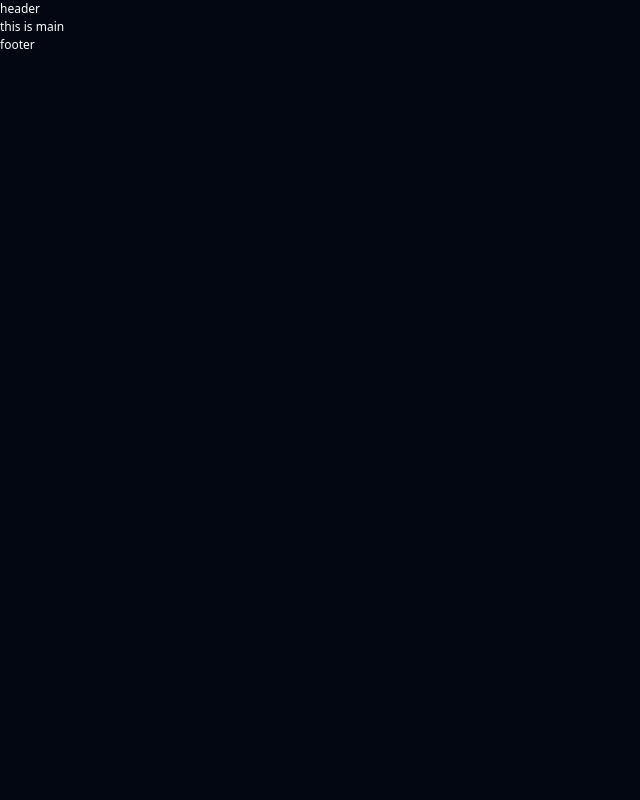
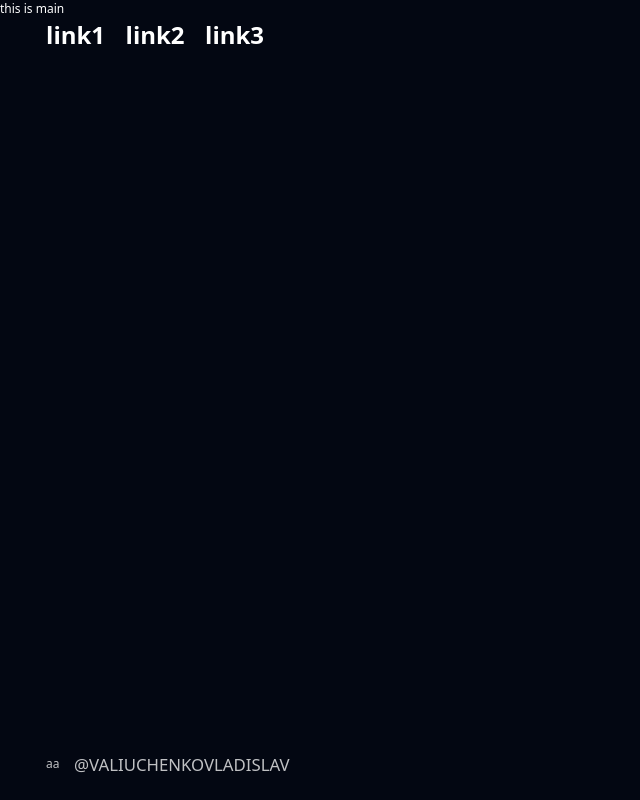
Before and after one commit to ValiuchenkoVladislav/valiuchenkovladislav.github.io, a Preact app: page / in a window 1280 px wide. Shown: the whole page, without its empty margins (0-640 px from the left). Built offline with nearby package versions, Linux system fonts and the light colour scheme.

Commit message:
added StaticUIBar component

```diff
--- /dev/null
+++ b/src/components/StaticUIBar.tsx
@@ -0,0 +1,24 @@
+import { type ComponentChildren, type JSX, createElement } from "preact";
+
+
+export type StaticUIBarProps = Readonly<{
+  element: keyof JSX.IntrinsicElements;
+  children: ComponentChildren;
+  className?: string;
+}>;
+
+export function StaticUIBar({ element, className, children }: StaticUIBarProps) {
+  return createElement(
+    element,
+    {
+      className: `
+        z-10 absolute
+        flex justify-between
+        px-[max(3.6vw,16px)] py-[max(1.8vw,16px)]
+        w-screen
+        ${className}
+      `
+    },
+    children
+  );
+}
--- a/src/layout/Footer.tsx
+++ b/src/layout/Footer.tsx
@@ -1,7 +1,21 @@
+import { StaticUIBar } from "~/components/StaticUIBar";
+
+
 export function Footer() {
   return (
-    <footer>
-      footer
-    </footer>
+    <StaticUIBar element="footer" className="bottom-0 items-end">
+      <a
+        href="https://github.com/ValiuchenkoVladislav" target="_blank" rel="noreferrer"
+        className={`
+          flex gap-[1.2rem] items-center
+          duration-700 opacity-75 hover:opacity-100
+        `}
+      >
+        aa
+        <span className="text-[1.4rem] max-[352px]:hidden">
+          @VALIUCHENKOVLADISLAV
+        </span>
+      </a>
+    </StaticUIBar>
   );
 }
--- a/src/layout/Header.tsx
+++ b/src/layout/Header.tsx
@@ -1,7 +1,14 @@
+import { StaticUIBar } from "~/components/StaticUIBar";
+
+
 export function Header() {
   return (
-    <header>
-      header
-    </header>
+    <StaticUIBar element="header" className="items-start top-0">
+      <nav className="flex gap-[max(1.6vw,16px)] font-extrabold text-[2rem] leading-none">
+        <a href="">link1</a>
+        <a href="">link2</a>
+        <a href="">link3</a>
+      </nav>
+    </StaticUIBar>
   );
 }
```
